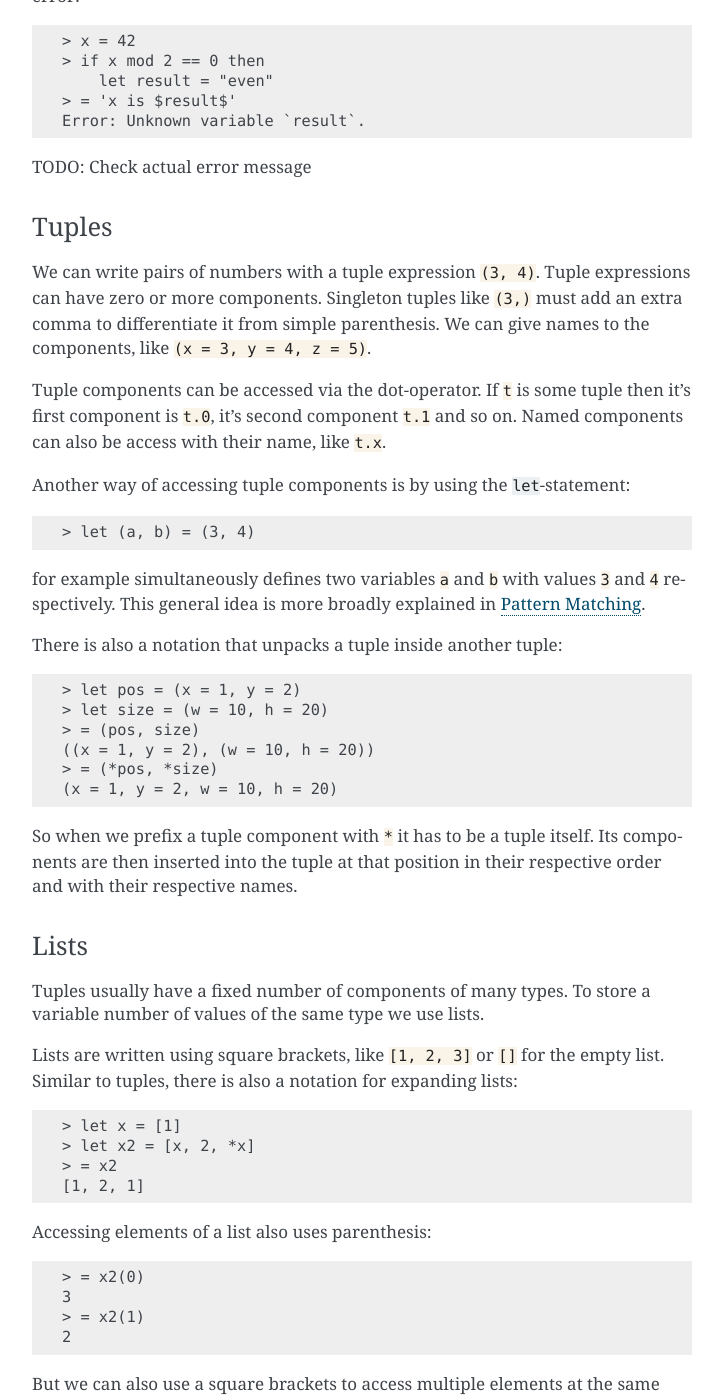
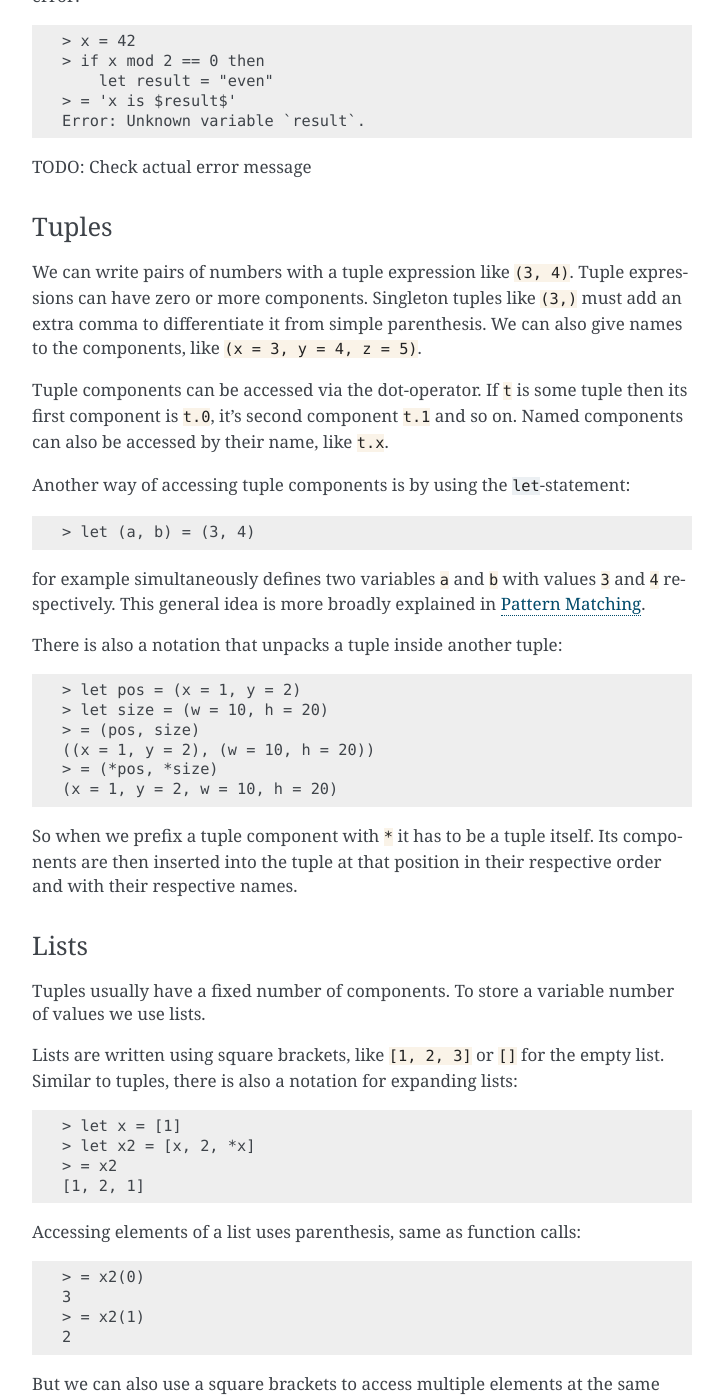
Before and after one commit to stefanbohne/bynar, a Sphinx documentation site: the page built from docs/tutorial.rst, in a window 1280 px wide and 1400 px high, scrolled down 3873 px. Shown: the whole window, without its empty margins (388-1111 px from the left). Built offline with Sphinx 7.4.7, drawn with Linux system fonts in a browser that asks for light colours; some of the changed text lies outside the part shown.

Commit message:
Update tutorial.rst
fixes in docs

```diff
--- a/docs/tutorial.rst
+++ b/docs/tutorial.rst
@@ -194,14 +194,14 @@ TODO: Check actual error message
 Tuples
 ------
 
-We can write pairs of numbers with a tuple expression `(3, 4)`. Tuple
+We can write pairs of numbers with a tuple expression like `(3, 4)`. Tuple
 expressions can have zero or more components. Singleton tuples like `(3,)` must
-add an extra comma to differentiate it from simple parenthesis. We can give names
+add an extra comma to differentiate it from simple parenthesis. We can also give names
 to the components, like `(x = 3, y = 4, z = 5)`.
 
 Tuple components can be accessed via the dot-operator. If `t` is some tuple then
-it's first component is `t.0`, it's second component `t.1` and so on. Named
-components can also be access with their name, like `t.x`.
+its first component is `t.0`, it's second component `t.1` and so on. Named
+components can also be accessed by their name, like `t.x`.
 
 Another way of accessing tuple components is by using the ``let``-statement::
 
@@ -227,8 +227,8 @@ order and with their respective names.
 Lists
 -----
 
-Tuples usually have a fixed number of components of many types. To store a
-variable number of values of the same type we use lists.
+Tuples usually have a fixed number of components. To store a
+variable number of values we use lists.
 
 Lists are written using square brackets, like `[1, 2, 3]` or `[]` for the empty
 list. Similar to tuples, there is also a notation for expanding lists::
@@ -238,7 +238,7 @@ list. Similar to tuples, there is also a notation for expanding lists::
     > = x2
     [1, 2, 1]
 
-Accessing elements of a list also uses parenthesis::
+Accessing elements of a list uses parenthesis, same as function calls::
 
     > = x2(0)
     3
```
Also changed, not shown: other parts of docs/tutorial.rst (+2 -2 lines).
